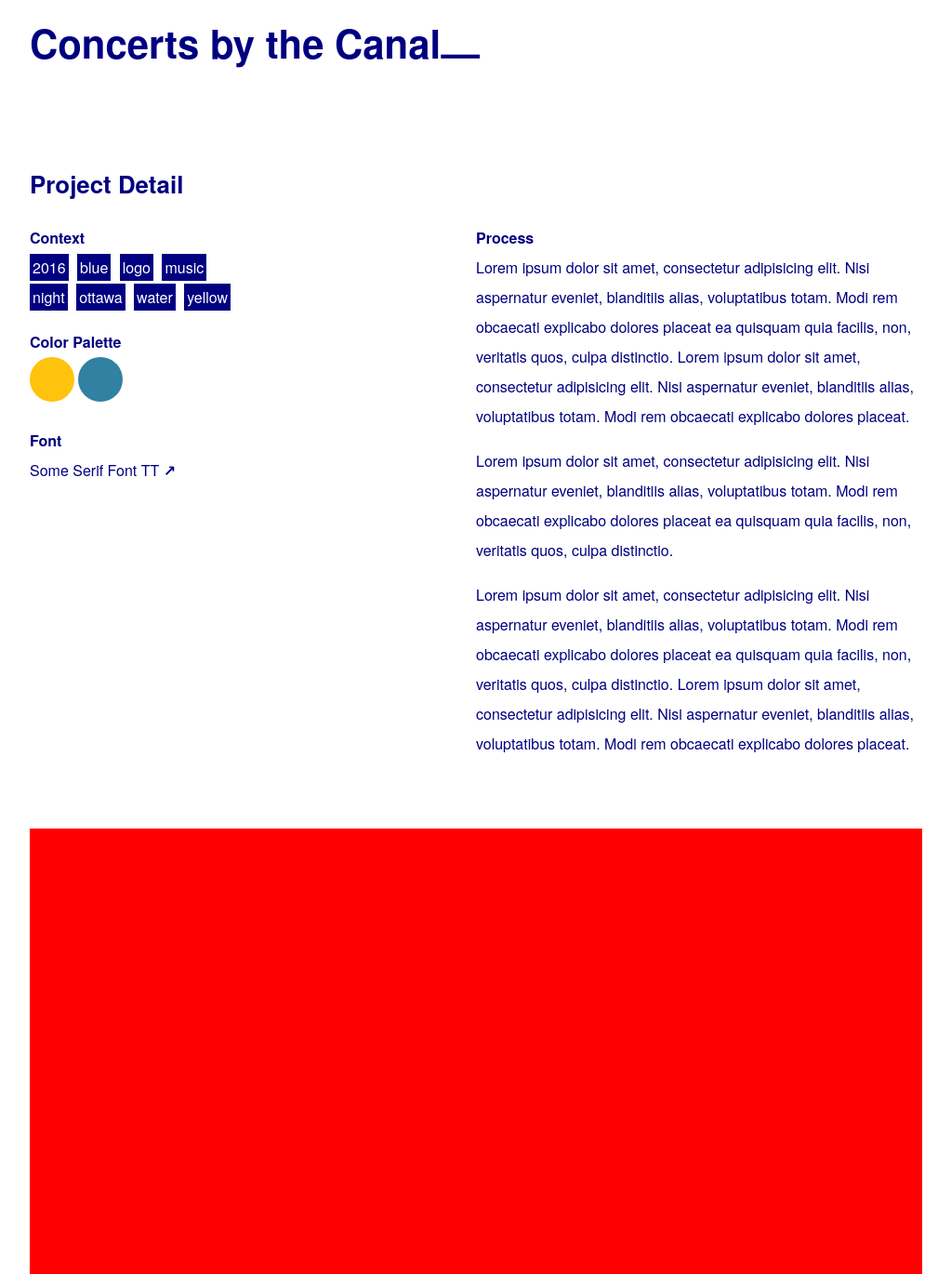
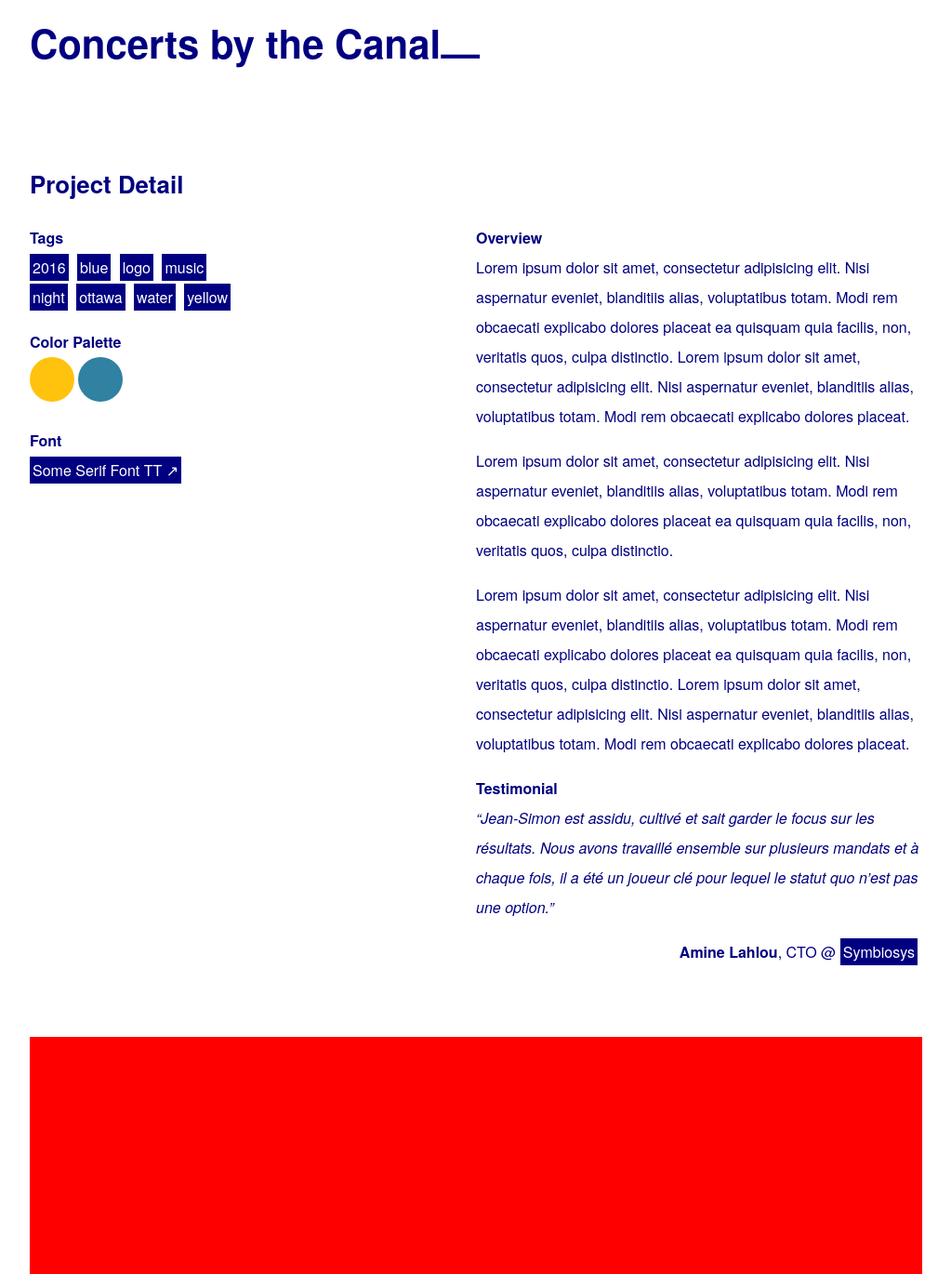
Before and after one commit to JSRobertOuimet/CreativeSpectrums, a PHP site: page /concerts-by-the-canal.php in a window 1280 px wide. Shown: the part 813-2183 px from the top of the page at 93% size, without its empty margins (128-1151 px from the left). Run offline with PHP 8.4, Linux system fonts and the light colour scheme.

Commit message:
+ typography

```diff
--- a/concerts-by-the-canal.php
+++ b/concerts-by-the-canal.php
@@ -38,7 +38,7 @@
         <section>
 
           <div class="bit-2">
-            <h3 class="subtitle">Context</h3>
+            <h3 class="subtitle">Tags</h3>
               <p>
                 <a href="#" class="tag">2016</a>
                 <a href="#" class="tag">blue</a>
@@ -58,14 +58,18 @@
               </p>
 
             <h3 class="subtitle">Font</h3>
-              <p>Some Serif Font TT <a href="#">&nearr;</a></p>
+              <p><a href="#" class="link">Some Serif Font TT&nbsp;&nearr;</a></p>
           </div>
 
           <div class="bit-2">
-            <h3 class="subtitle">Process</h3>
+            <h3 class="subtitle">Overview</h3>
             <p>Lorem ipsum dolor sit amet, consectetur adipisicing elit. Nisi aspernatur eveniet, blanditiis alias, voluptatibus totam. Modi rem obcaecati explicabo dolores placeat ea quisquam quia facilis, non, veritatis quos, culpa distinctio. Lorem ipsum dolor sit amet, consectetur adipisicing elit. Nisi aspernatur eveniet, blanditiis alias, voluptatibus totam. Modi rem obcaecati explicabo dolores placeat.</p>
             <p>Lorem ipsum dolor sit amet, consectetur adipisicing elit. Nisi aspernatur eveniet, blanditiis alias, voluptatibus totam. Modi rem obcaecati explicabo dolores placeat ea quisquam quia facilis, non, veritatis quos, culpa distinctio.</p>
             <p>Lorem ipsum dolor sit amet, consectetur adipisicing elit. Nisi aspernatur eveniet, blanditiis alias, voluptatibus totam. Modi rem obcaecati explicabo dolores placeat ea quisquam quia facilis, non, veritatis quos, culpa distinctio. Lorem ipsum dolor sit amet, consectetur adipisicing elit. Nisi aspernatur eveniet, blanditiis alias, voluptatibus totam. Modi rem obcaecati explicabo dolores placeat.</p>
+
+            <h3 class="subtitle">Testimonial</h3>
+            <p class="testimonial">“Jean-Simon est assidu, cultivé et sait garder le focus sur les résultats. Nous avons travaillé ensemble sur plusieurs mandats et à chaque fois, il a été un joueur clé pour lequel le statut quo n’est pas une option.”</p>
+            <p class="right"><span class="bold">Amine Lahlou</span>, CTO @ <a href="http://smbsol.com/" target="_blank" class="link">Symbiosys</a></p>
           </div>
 
           </section>
--- a/css/main.css
+++ b/css/main.css
@@ -108,11 +108,20 @@ p {
   font-size: 1em;
   line-height: 2em; }
 
+.link,
+.tag {
+  margin-right: 5px;
+  padding: 3px;
+  font-weight: normal !important;
+  color: white !important;
+  text-decoration: none;
+  background: #000080;
+  cursor: pointer !important; }
+
 a {
+  color: #000080;
   font-weight: bold;
-  color: #000080;
-  text-decoration: none;
-  cursor: pointer !important; }
+  text-decoration: none; }
 
 a:visited {
   color: #000080; }
@@ -121,12 +130,8 @@ a:visited {
   position: relative;
   bottom: -9px; }
 
-.tag {
-  margin-right: 5px;
-  padding: 3px;
-  font-weight: normal !important;
-  color: white !important;
-  background: #000080; }
+.testimonial {
+  font-style: italic !important; }
 
 * {
   margin: 0;
--- a/index.php
+++ b/index.php
@@ -129,7 +129,7 @@
                 <div class="avatar"></div>
               </div>
               <div class="bit-66">
-                <p >“Jean-Simon est assidu, cultivé et sait garder le focus sur les résultats. Nous avons travaillé ensemble sur plusieurs mandats et à chaque fois, il a été un joueur clé pour lequel le statut quo n’est pas une option.”</p>
+                <p>“Jean-Simon est assidu, cultivé et sait garder le focus sur les résultats. Nous avons travaillé ensemble sur plusieurs mandats et à chaque fois, il a été un joueur clé pour lequel le statut quo n’est pas une option.”</p>
                 <p class="right"><span class="bold">Amine Lahlou</span>, CTO @ <a href="http://smbsol.com/" target="_blank">Symbiosys</a></p>
               </div>
             </div>
--- a/sass/base/_typography.sass
+++ b/sass/base/_typography.sass
@@ -31,11 +31,24 @@ p
   //   margin-bottom: 0 !important
 
 // Links
+
+%underlined
+  margin-right: 5px
+  padding: 3px
+  font-weight: normal !important
+  color: white !important
+  text-decoration: none
+  background: $primary-color
+  cursor: pointer !important
+
+.link,
+.tag
+  @extend %underlined
+
 a
+  color: $primary-color
   font-weight: bold
-  color: $primary-color
   text-decoration: none
-  cursor: pointer !important
 
 a:visited
   color: $primary-color
@@ -45,9 +58,5 @@ a:visited
   position: relative
   bottom: -9px
 
-.tag
-  margin-right: 5px
-  padding: 3px
-  font-weight: normal !important
-  color: white !important
-  background: $primary-color
+.testimonial
+  font-style: italic !important
```
Also changed, not shown: templates/template.php (+19 -4 lines).
